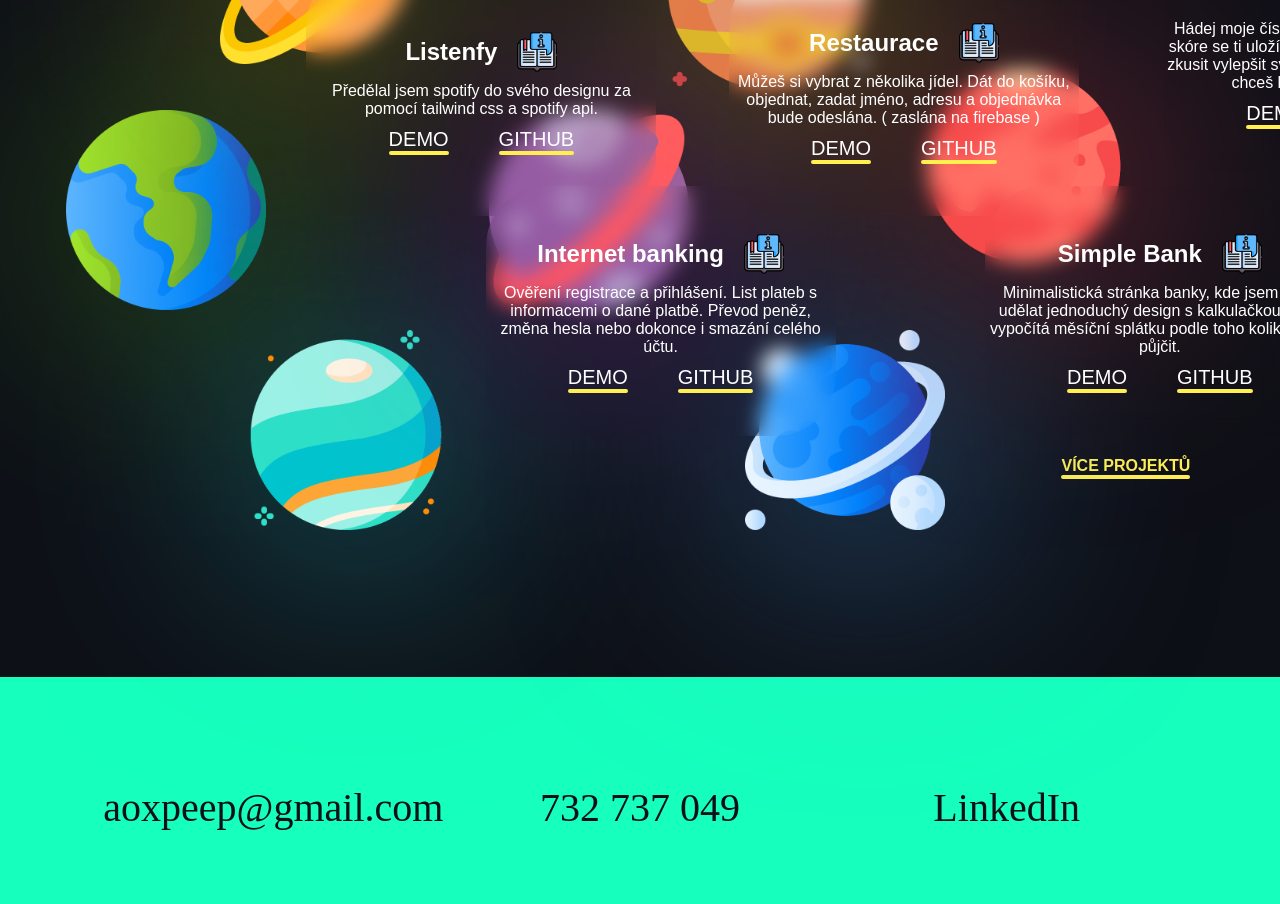
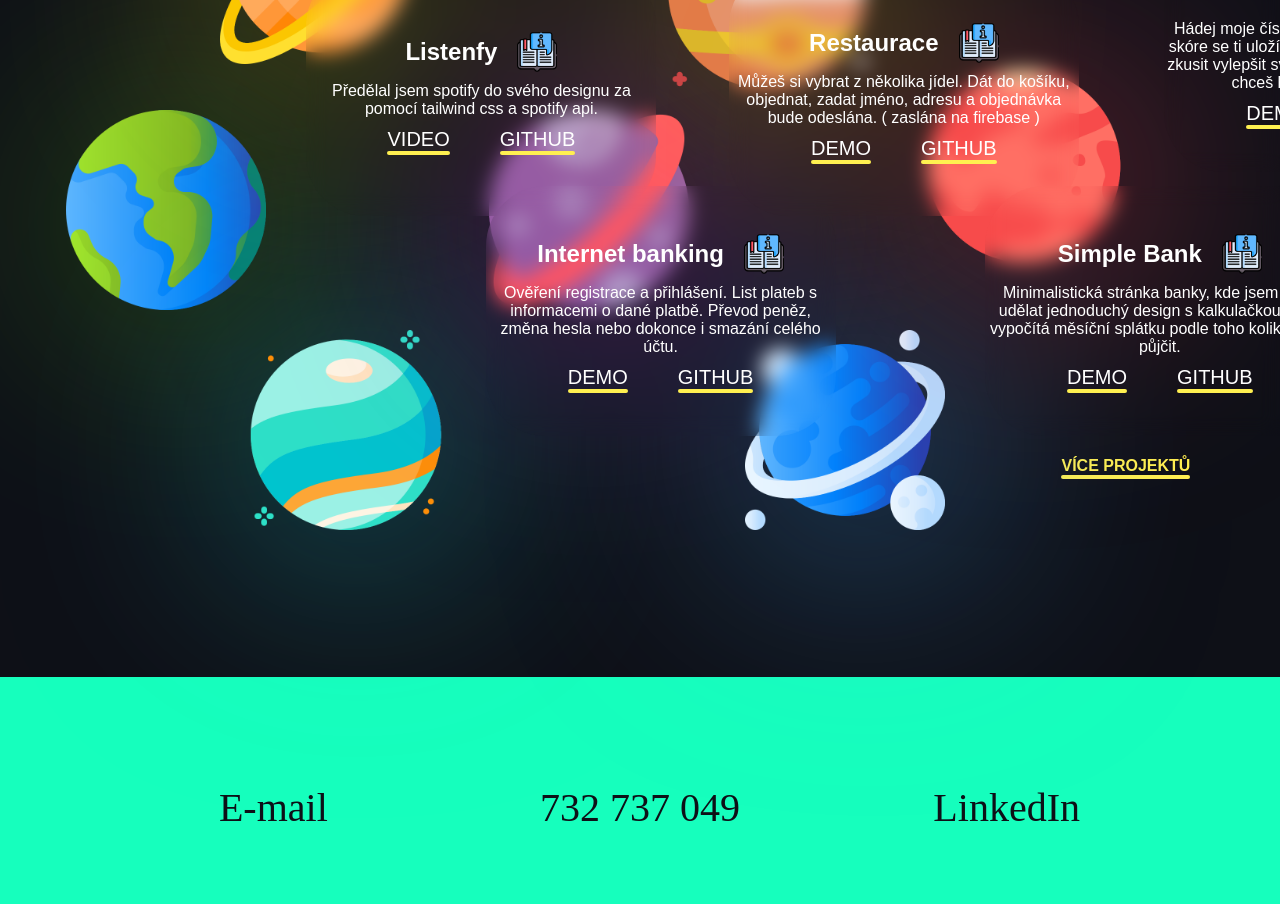
Before and after one commit to Mayooo31/portfolio-v2, a React (Create React App) app: page / in a window 1280 px wide. Shown: the part 1960-2864 px from the top of the page. Built offline with nearby package versions, Linux system fonts and the light colour scheme; a web font is replaced by a local one.

Commit message:
Added video

```diff
--- a/src/components/Footer/Footer.jsx
+++ b/src/components/Footer/Footer.jsx
@@ -11,10 +11,10 @@ const Footer = () => {
       <div className={styles.infos}>
         <p
           onClick={() => {
-            navigator.clipboard.writeText("aoxpeep@gmail.com");
+            navigator.clipboard.writeText("mariopodolinsky@gmail.com");
           }}
         >
-          <a>aoxpeep@gmail.com</a>
+          <a>E-mail</a>
         </p>
         <p>
           <a href="tel:732-737-049">732 737 049</a>
--- a/src/components/Header/Header.jsx
+++ b/src/components/Header/Header.jsx
@@ -120,6 +120,7 @@ const Header = () => {
                   </div>
                   <div>
                     <h2>Backend</h2>
+                    <p>PYTHON</p>
                     <p>NODE JS</p>
                     <p>EXPRESS</p>
                     <p>MONGO DB</p>
--- a/src/components/Projects/Projects.jsx
+++ b/src/components/Projects/Projects.jsx
@@ -9,6 +9,7 @@ const Projects = () => {
   const [openedModal, setOpenedModal] = useState("m7");
   const [showInfo, setShowInfo] = useState(true);
   const [showImage, setShowImage] = useState(false);
+  const [showVideo, setShowVideo] = useState(false);
 
   const currWidth = window.screen.availWidth;
 
@@ -115,6 +116,14 @@ const Projects = () => {
                   </span>
                   <p className={styles.about}>{planet.about}</p>
                   <div className={styles.links}>
+                    {planet.video ? (
+                      <a
+                        onClick={() => setShowVideo(planet.video)}
+                        className={styles.link}
+                      >
+                        VIDEO
+                      </a>
+                    ) : (
                       <a
                         href={planet.netlify}
                         target="_blank"
@@ -123,6 +132,7 @@ const Projects = () => {
                       >
                         DEMO
                       </a>
+                    )}
                     <a
                       href={planet.github}
                       target="_blank"
@@ -188,6 +198,26 @@ const Projects = () => {
           </div>
         </Fragment>
       )}
+      {showVideo !== false && (
+        <Fragment>
+          <div
+            className="backdrop"
+            onClick={() => {
+              setShowVideo(false);
+            }}
+          />
+          <div className={styles.backdrop_image}>
+            <video
+              className={styles.video}
+              autoPlay
+              loop
+              muted
+              src={showVideo}
+              alt="video"
+            />
+          </div>
+        </Fragment>
+      )}
     </section>
   );
 };
--- a/src/components/Projects/Projects.module.css
+++ b/src/components/Projects/Projects.module.css
@@ -27,7 +27,8 @@
   z-index: 101;
 }
 
-.backdrop_image img {
+.backdrop_image img,
+.backdrop_image video {
   width: 100%;
   border-radius: 6rem;
   z-index: 100;
@@ -181,6 +182,7 @@
 
 .link {
   position: relative;
+  cursor: pointer;
 }
 
 .assets {
@@ -210,6 +212,10 @@
   gap: 2rem;
   text-align: center;
   align-items: center;
+}
+
+.video {
+  border-radius: 2rem;
 }
 
 /* ////////////////////////////// */
@@ -260,7 +266,8 @@
     min-width: 70%;
     max-height: 100vh;
   }
-  .backdrop_image img {
+  .backdrop_image img,
+  .backdrop_image video {
     border-radius: 6rem;
   }
 }
@@ -396,7 +403,8 @@
     gap: 0.5rem;
     font-size: 1rem;
   }
-  .backdrop_image img {
+  .backdrop_image img,
+  .backdrop_image video {
     border-radius: 3rem;
   }
 }
--- a/src/data.js
+++ b/src/data.js
@@ -14,6 +14,8 @@ import earth from "./assets/planets/planet-earth.png";
 import jupiter from "./assets/planets/jupiter.png";
 import uranus from "./assets/planets/uranus.png";
 
+import listenfyVideo from "./assets/video/listenfyVideo.mp4";
+
 const data = [
   {
     color: "drop-shadow(5px 5px 50px rgba(101, 213, 32, 0.5))",
@@ -22,6 +24,7 @@ const data = [
     key: "m7",
     img: listenfy,
     title: "Listenfy",
+    video: listenfyVideo,
     github: "https://github.com/Mayooo31/listen-my-music",
     netlify: "https://listenfy-mario.netlify.app/",
     about: "Předělal jsem spotify do svého designu za pomocí tailwind css a spotify api.",
```
Also changed, not shown: 1 other file (tests, documents, lock files or other folders). Lines whose indentation alone changed are shown as unchanged.
